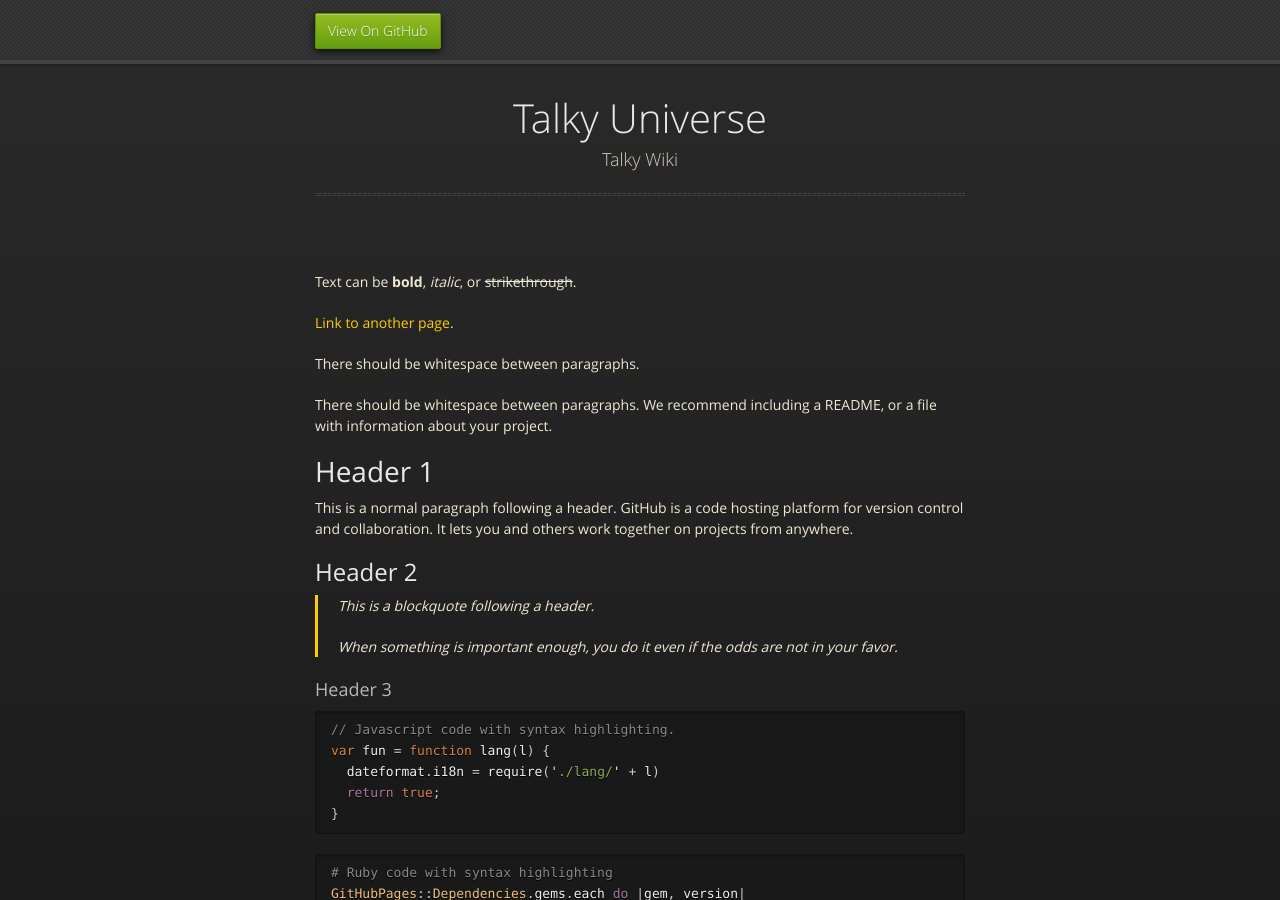
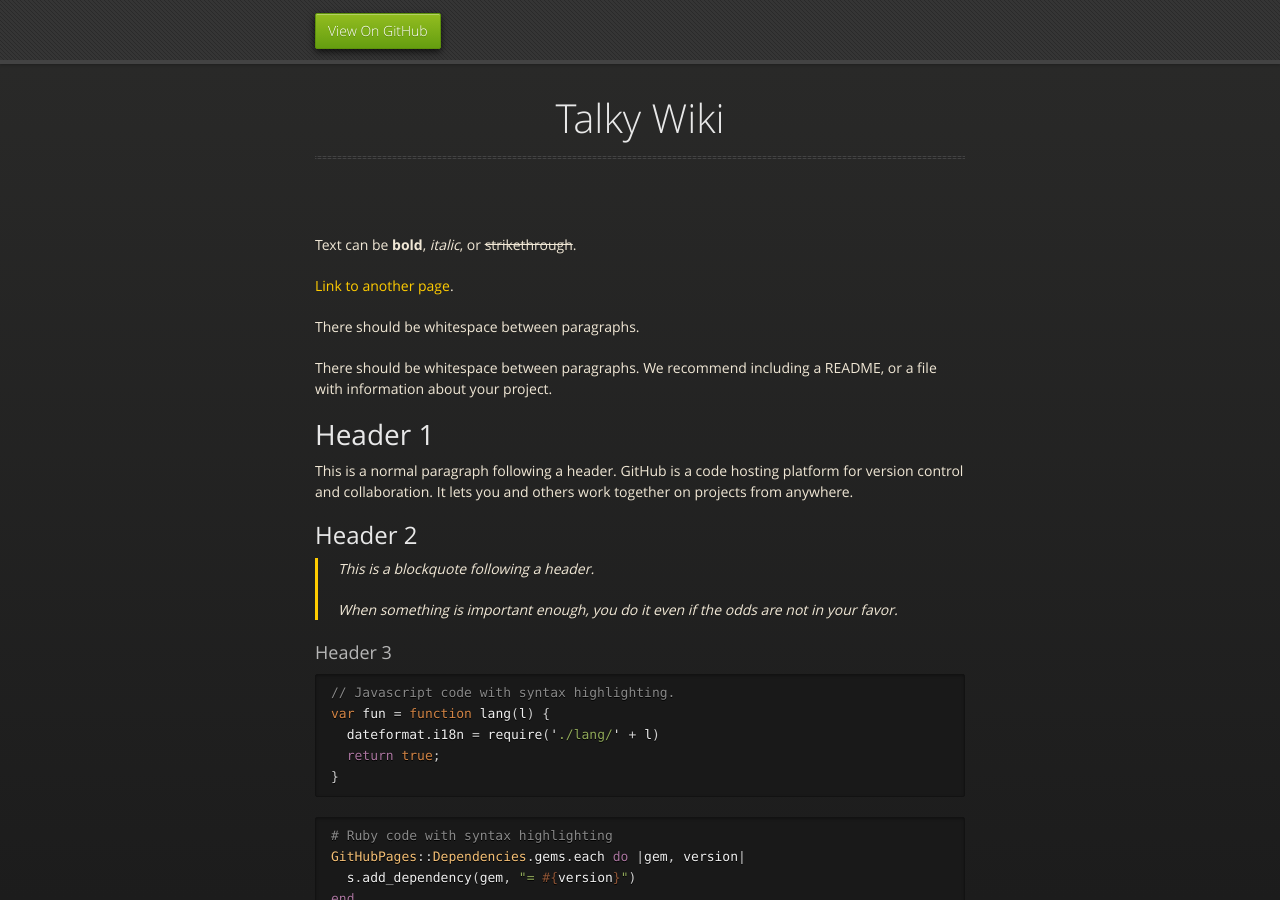
Before and after one commit to talkytrader/wiki, a Jekyll site: the page built from index.md, in a window 1280 px wide and 900 px high. Built offline with Jekyll 4.4.1, drawn with Linux system fonts in a browser that asks for light colours; the repository's description, which GitHub fills in, is left out.

Commit message:
Update _config.yml

```diff
--- a/_config.yml
+++ b/_config.yml
@@ -2,5 +2,5 @@ theme: pages-themes/midnight@v0.2.0
 # remote_theme: pages-themes/midnight@v0.2.0
 plugins:
 - jekyll-remote-theme # add this line to the plugins list if you already have one
-title: Talky Universe
-description: Talky Wiki
+title: Talky Wiki
+description:
```
